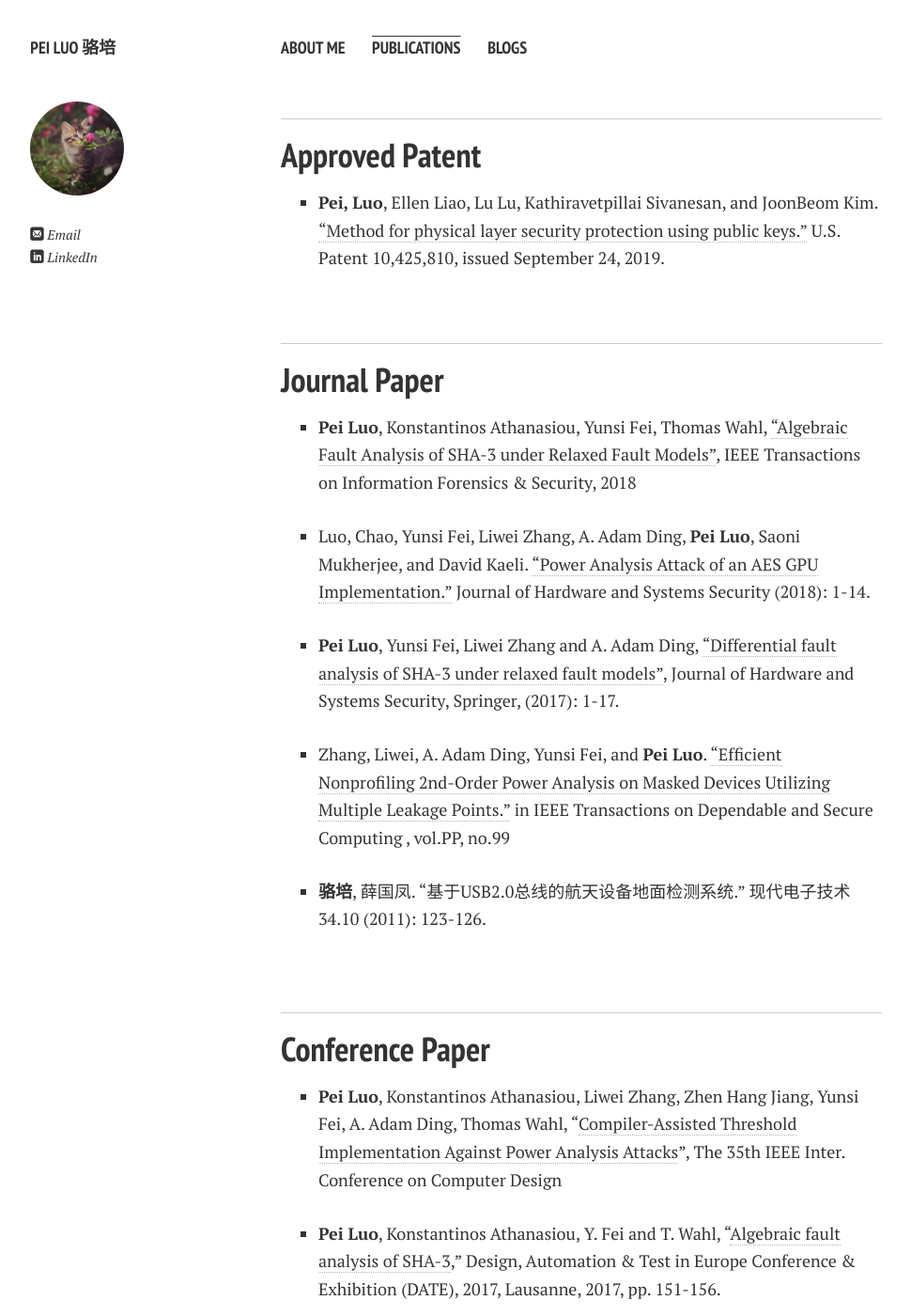
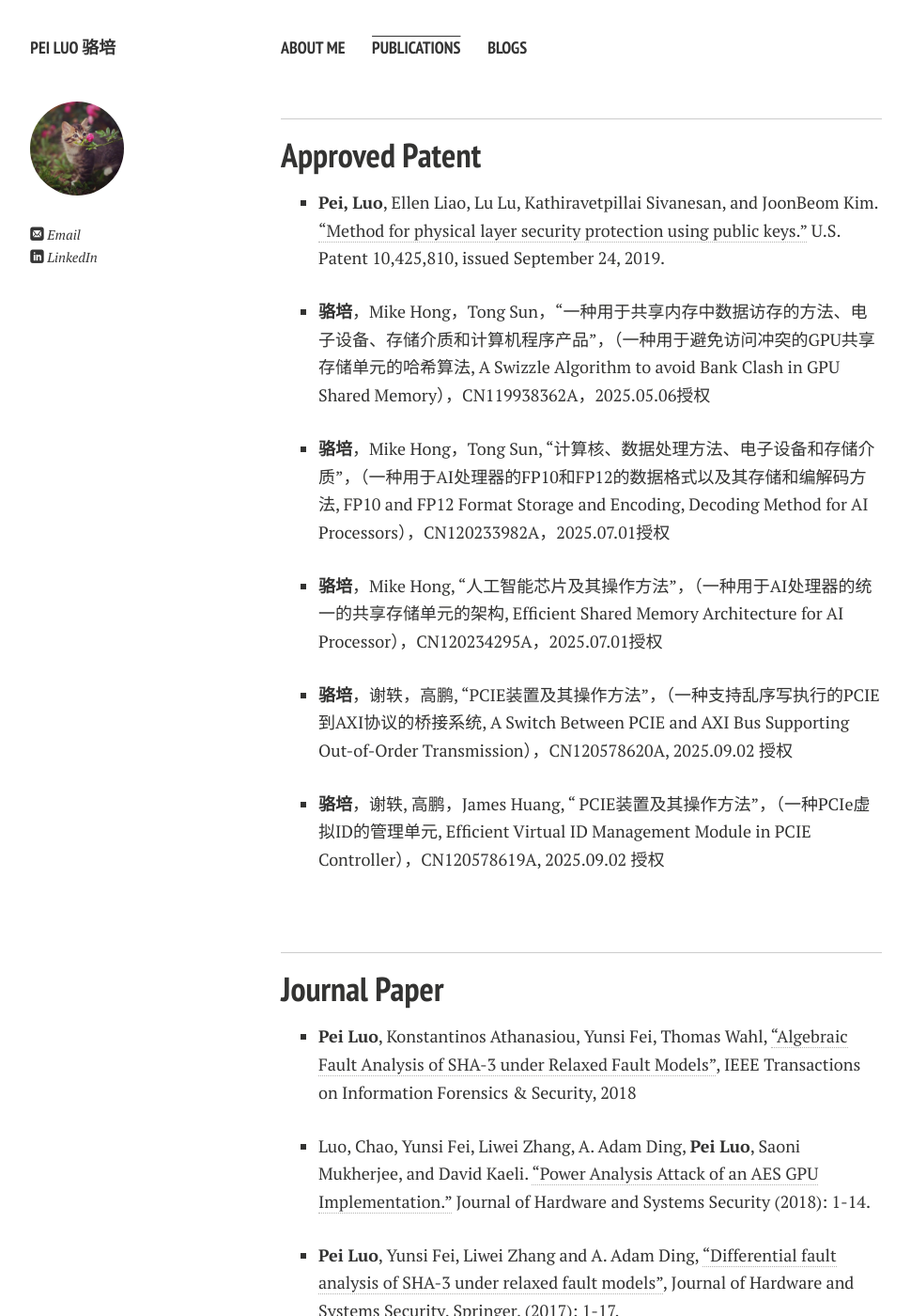
Before and after one commit to silenceluo/silenceluo.github.io, a Jekyll site: the page built from publications.md, in a window 1280 px wide and 1400 px high. Shown: the whole window at 94% size, without its empty margins (21-991 px from the left). Built offline with Jekyll 4.4.1, drawn with Linux system fonts in a browser that asks for light colours; nearby versions of some CDN libraries; comment, search, counter and statistics services are not loaded; a style sheet for code colours, icons or effects is not loaded.

Commit message:
Update Patent

```diff
--- a/publications.md
+++ b/publications.md
@@ -8,6 +8,17 @@ title: Publications
 ---
 ## Approved Patent
 - **Pei, Luo**, Ellen Liao, Lu Lu, Kathiravetpillai Sivanesan, and JoonBeom Kim. ["Method for physical layer security protection using public keys."](https://patents.google.com/patent/US10425810B2/en) U.S. Patent 10,425,810, issued September 24, 2019.
+
+
+- **骆培**，Mike Hong，Tong Sun，“一种用于共享内存中数据访存的方法、电子设备、存储介质和计算机程序产品”，（一种用于避免访问冲突的GPU共享存储单元的哈希算法, A Swizzle Algorithm to avoid Bank Clash in GPU Shared Memory），CN119938362A，2025.05.06授权
+
+- **骆培**，Mike Hong，Tong Sun, “计算核、数据处理方法、电子设备和存储介质”，（一种用于AI处理器的FP10和FP12的数据格式以及其存储和编解码方法, FP10 and FP12 Format Storage and Encoding, Decoding Method for AI Processors），CN120233982A，2025.07.01授权
+
+- **骆培**，Mike Hong, "人工智能芯片及其操作方法"，（一种用于AI处理器的统一的共享存储单元的架构, Efficient Shared Memory Architecture for AI Processor），CN120234295A，2025.07.01授权
+
+- **骆培**，谢轶，高鹏, "PCIE装置及其操作方法"，（一种支持乱序写执行的PCIE到AXI协议的桥接系统, A Switch Between PCIE and AXI Bus Supporting Out-of-Order Transmission），CN120578620A, 2025.09.02 授权
+
+- **骆培**，谢轶, 高鹏，James Huang, " PCIE装置及其操作方法"，（一种PCIe虚拟ID的管理单元, Efficient Virtual ID Management Module in PCIE Controller），CN120578619A, 2025.09.02 授权
 
 <br>
 
```
